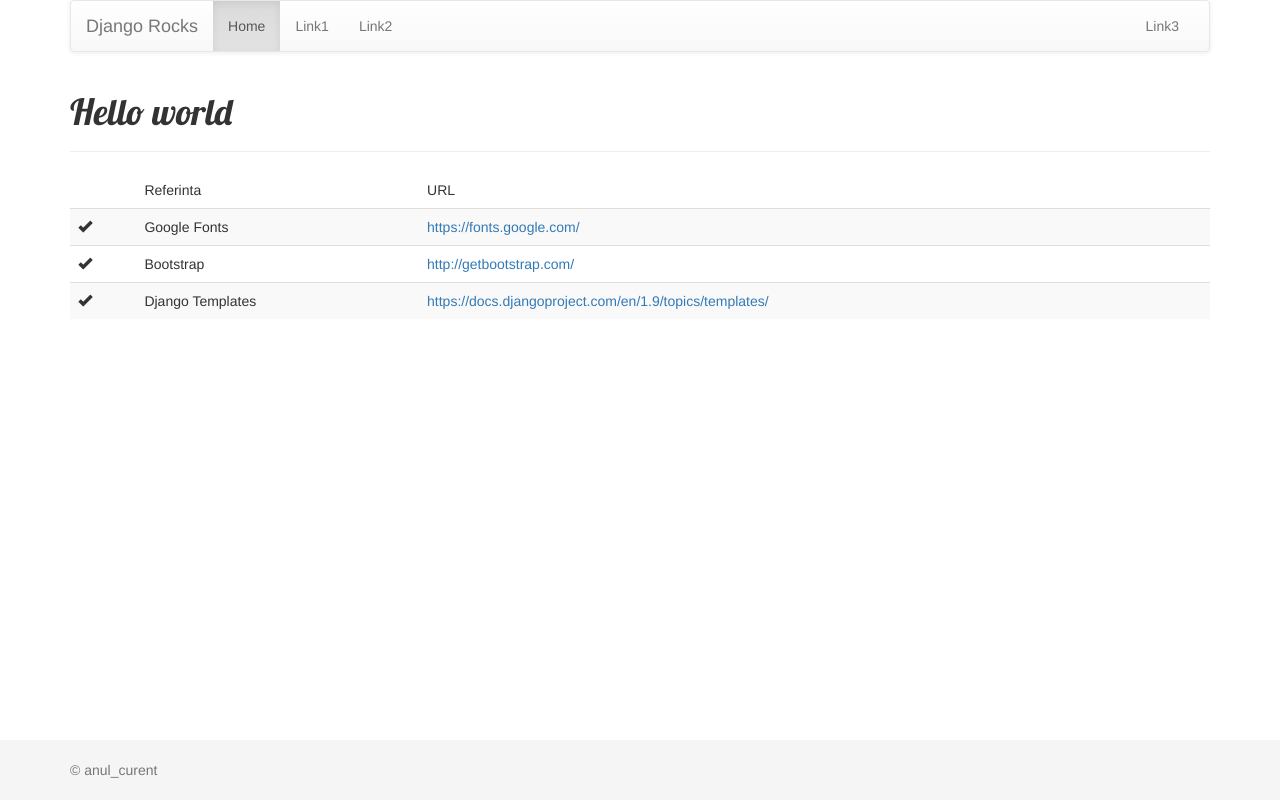
After one commit to mzetea/django_test, a Django app: template lonesome_zeus/lonesome_zeus/templates/base.html in a window 1280 px wide. The commit adds this page. Run offline with Django 3.2, Linux system fonts and the light colour scheme; the template is opened without the code that fills it, so the values that code supplies are empty; some libraries are stand-ins or nearby versions.

Commit message:
fixed deprecation issues added base.html

```diff
--- a/lonesome_zeus/lonesome_zeus/settings.py
+++ b/lonesome_zeus/lonesome_zeus/settings.py
@@ -52,11 +52,10 @@ MIDDLEWARE_CLASSES = [
 ]
 
 ROOT_URLCONF = 'lonesome_zeus.urls'
-TEMPLATE_DEBUG = True
 TEMPLATES = [
     {
         'BACKEND': 'django.template.backends.django.DjangoTemplates',
-        'DIRS': [],
+        'DIRS': [os.path.join(BASE_DIR, 'lonesome_zeus', 'templates')],
         'APP_DIRS': True,
         'OPTIONS': {
             'context_processors': [
@@ -65,6 +64,7 @@ TEMPLATES = [
                 'django.contrib.auth.context_processors.auth',
                 'django.contrib.messages.context_processors.messages',
             ],
+            'debug': True,
         },
     },
 ]
--- /dev/null
+++ b/lonesome_zeus/lonesome_zeus/templates/base.html
@@ -0,0 +1,134 @@
+<!DOCTYPE html>
+<html lang="en">
+  <head>
+    <meta charset="utf-8">
+    <meta http-equiv="X-UA-Compatible" content="IE=edge">
+    <meta name="viewport" content="width=device-width, initial-scale=1">
+    <!-- The above 3 meta tags *must* come first in the head; any other head content must come *after* these tags -->
+    <title>{% block page_title %}Django + Bootstrap = Awesome{% endblock %}</title>
+
+    <!-- Bootstrap -->
+    <!-- Latest compiled and minified CSS -->
+    <link rel="stylesheet" href="https://maxcdn.bootstrapcdn.com/bootstrap/3.3.6/css/bootstrap.min.css" integrity="sha384-1q8mTJOASx8j1Au+a5WDVnPi2lkFfwwEAa8hDDdjZlpLegxhjVME1fgjWPGmkzs7" crossorigin="anonymous">
+
+    <!-- Optional theme -->
+    <link rel="stylesheet" href="https://maxcdn.bootstrapcdn.com/bootstrap/3.3.6/css/bootstrap-theme.min.css" integrity="sha384-fLW2N01lMqjakBkx3l/M9EahuwpSfeNvV63J5ezn3uZzapT0u7EYsXMjQV+0En5r" crossorigin="anonymous">
+
+    <link href="https://fonts.googleapis.com/css?family=Lobster" rel="stylesheet">
+    <style type="text/css">
+      h1 {
+        font-family: 'Lobster', cursive
+      }
+
+      /* Sticky footer styles
+      -------------------------------------------------- */
+      html {
+        position: relative;
+        min-height: 100%;
+      }
+      body {
+        /* Margin bottom by footer height */
+        margin-bottom: 60px;
+      }
+      .footer {
+        position: absolute;
+        bottom: 0;
+        width: 100%;
+        /* Set the fixed height of the footer here */
+        height: 60px;
+        background-color: #f5f5f5;
+      }
+
+      .container .text-muted {
+        margin: 20px 0;
+      }
+    </style>
+    </head>
+
+    {% block extrahead %}
+    {% endblock %}
+
+
+    <!-- HTML5 shim and Respond.js for IE8 support of HTML5 elements and media queries -->
+    <!-- WARNING: Respond.js doesn't work if you view the page via file:// -->
+    <!--[if lt IE 9]>
+      <script src="https://oss.maxcdn.com/html5shiv/3.7.2/html5shiv.min.js"></script>
+      <script src="https://oss.maxcdn.com/respond/1.4.2/respond.min.js"></script>
+    <![endif]-->
+  </head>
+  <body>
+   <div class="container">
+
+      <!-- Static navbar -->
+      <nav class="navbar navbar-default">
+        <div class="container-fluid">
+          <div class="navbar-header">
+            <button type="button" class="navbar-toggle collapsed" data-toggle="collapse" data-target="#navbar" aria-expanded="false" aria-controls="navbar">
+              <span class="sr-only">Navigation</span>
+              <span class="icon-bar"></span>
+              <span class="icon-bar"></span>
+              <span class="icon-bar"></span>
+            </button>
+            <a class="navbar-brand" href="#">Django Rocks</a>
+          </div>
+          <div id="navbar" class="navbar-collapse collapse">
+            <ul class="nav navbar-nav">
+              <li class="active"><a href="#">Home</a></li>
+              <li><a href="#">Link1</a></li>
+              <li><a href="#">Link2</a></li>
+            </ul>
+            <ul class="nav navbar-nav navbar-right">
+              <li><a href="./">Link3<span class="sr-only">(current)</span></a></li>
+            </ul>
+          </div><!--/.nav-collapse -->
+        </div><!--/.container-fluid -->
+      </nav>
+
+
+      <div class = "page-header">
+        <h1>{% block page_heading %}Hello world{% endblock %}</h1>
+      </div>
+      {% block content %}
+      <table class="table table-striped">
+        <thead>
+          <tr>
+            <td>&nbsp;</td>
+            <td>Referinta</td>
+            <td>URL</td>
+          </tr>
+        </thead>
+        <tbody>
+          <tr>
+            <td><span class="glyphicon glyphicon-ok"></span></td>
+            <td>Google Fonts</td>
+            <td><a href = "https://fonts.google.com/" target = "_blank">https://fonts.google.com/</a></td>
+          </tr>
+          <tr>
+            <td><span class="glyphicon glyphicon-ok"></span></td>
+            <td>Bootstrap</td>
+            <td><a href = "http://getbootstrap.com/" target="_blank">http://getbootstrap.com/</a></td>
+          </tr>
+          <tr>
+            <td><span class="glyphicon glyphicon-ok"></span></td>
+            <td>Django Templates</td>
+            <td><a href = "https://docs.djangoproject.com/en/1.9/topics/templates/" target="_blank">https://docs.djangoproject.com/en/1.9/topics/templates/</a></td>
+          </tr>
+        </tbody>
+      </table>
+      {% endblock %}
+    </div> <!-- /container -->
+
+    <footer class="footer">
+      <div class="container">
+        <p class="text-muted">&copy; anul_curent</p>
+      </div>
+    </footer>
+    <!-- jQuery (necessary for Bootstrap's JavaScript plugins) -->
+    <script src="https://ajax.googleapis.com/ajax/libs/jquery/1.11.3/jquery.min.js"></script>
+    <!-- Include all compiled plugins (below), or include individual files as needed -->
+   <!-- Latest compiled and minified JavaScript -->
+    <script src="https://maxcdn.bootstrapcdn.com/bootstrap/3.3.6/js/bootstrap.min.js" integrity="sha384-0mSbJDEHialfmuBBQP6A4Qrprq5OVfW37PRR3j5ELqxss1yVqOtnepnHVP9aJ7xS" crossorigin="anonymous"></script>
+    {% block extrajs %}
+    {% endblock %}
+  </body>
+</html>
```
Also changed, not shown: lonesome_zeus/blog/templates/page_list.html (+8 -8 lines), lonesome_zeus/blog/views.py (+3 -4 lines), lonesome_zeus/db.sqlite3.
